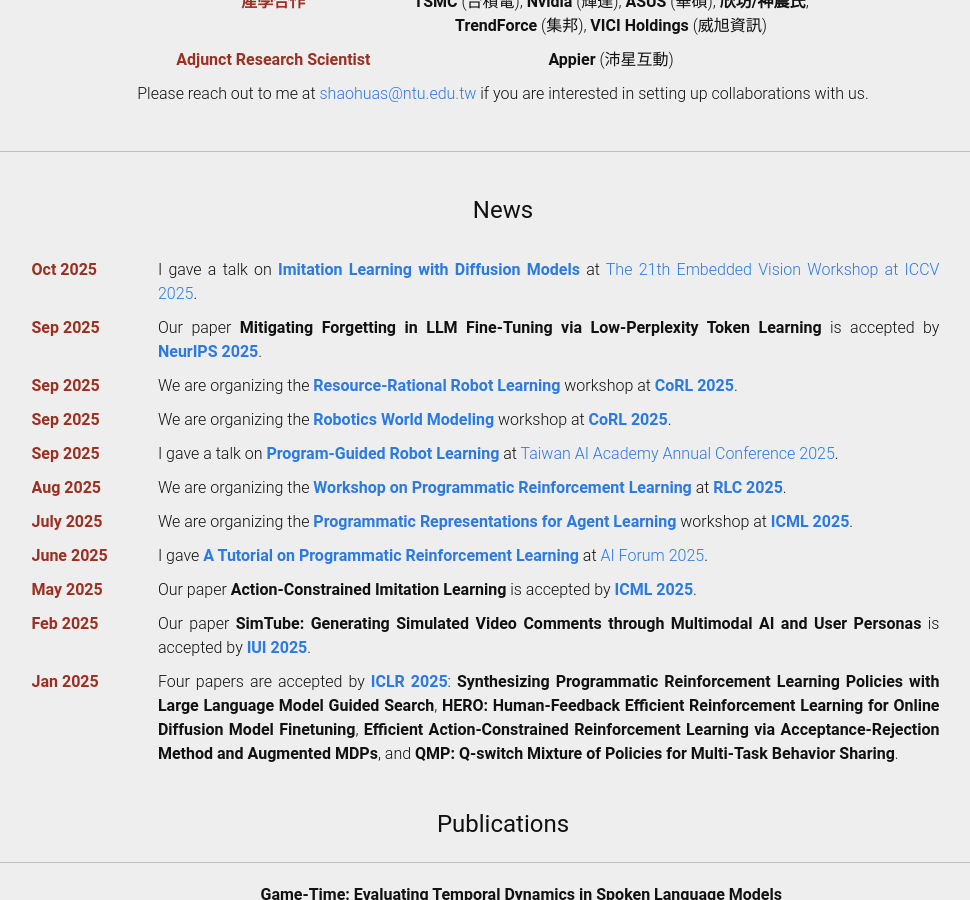
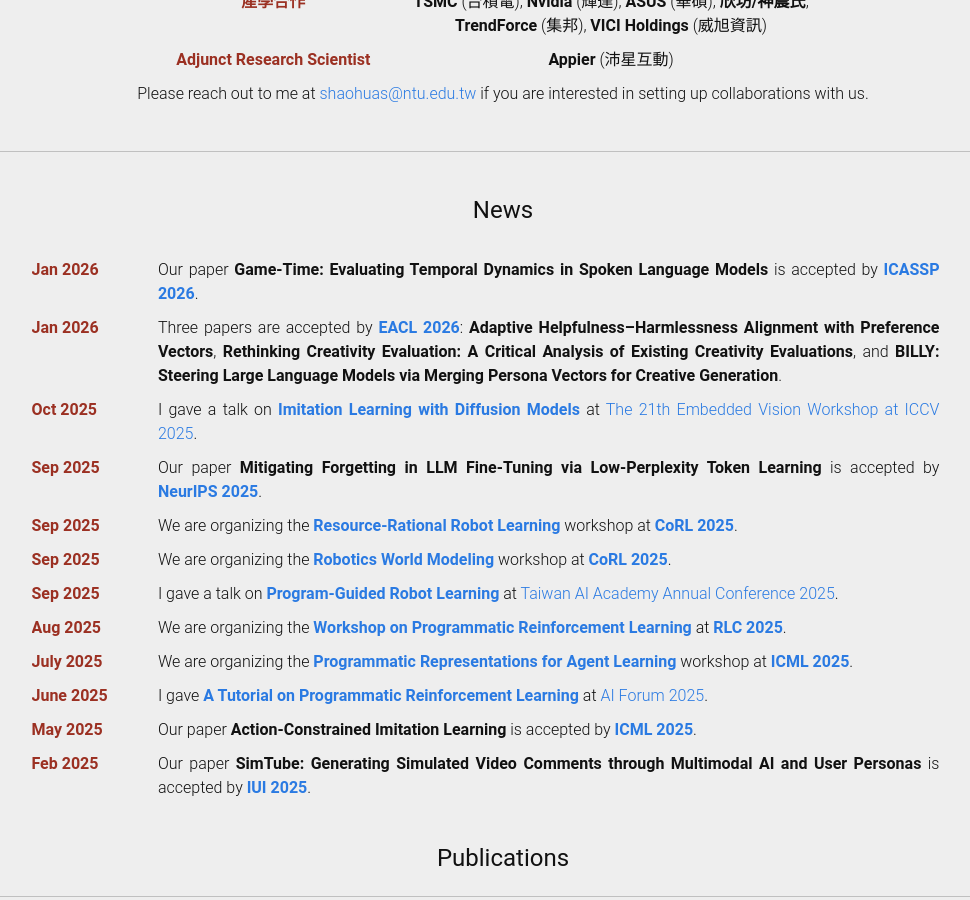
Before and after one commit to shaohua0116/shaohua0116.github.io, a Jekyll site: the page built from index.html, in a window 1280 px wide and 900 px high, scrolled down 815 px. Shown: the whole window, without its empty margins (137-1107 px from the left). Built offline with Jekyll 4.4.1, drawn with Linux system fonts in a browser that asks for light colours; some web fonts are replaced.

Commit message:
news: eacl 2026 & icassp 2026

```diff
--- a/_data/news.yml
+++ b/_data/news.yml
@@ -1,3 +1,7 @@
+- news: 'Our paper <b>Game-Time: Evaluating Temporal Dynamics in Spoken Language Models</b> is accepted by <b><a href="https://2026.ieeeicassp.org/">ICASSP 2026</a></b>.'
+  date: 'Jan 2026'
+- news: 'Three papers are accepted by <b><a href="https://2026.eacl.org/">EACL 2026</a></b>: <b>Adaptive Helpfulness–Harmlessness Alignment with Preference Vectors</b>, <b>Rethinking Creativity Evaluation: A Critical Analysis of Existing Creativity Evaluations</b>, and <b>BILLY: Steering Large Language Models via Merging Persona Vectors for Creative Generation</b>.'
+  date: 'Jan 2026'
 - news: "I gave a talk on <b><a href='https://drive.google.com/file/d/1JvIT_AjlGaFBFYiVx43wseEsZeoYJN7t/view?usp=sharing'>Imitation Learning with Diffusion Models</a></b> at <a href='https://embeddedvisionworkshop.wordpress.com/'>The 21th Embedded Vision Workshop at ICCV 2025</a>."
   date: 'Oct 2025'
 - news: 'Our paper <b>Mitigating Forgetting in LLM Fine-Tuning via Low-Perplexity Token Learning</b> is accepted by <b><a href="https://neurips.cc/">NeurIPS 2025</a></b>.'
@@ -18,8 +22,8 @@
   date: 'May 2025'
 - news: 'Our paper <b>SimTube: Generating Simulated Video Comments through Multimodal AI and User Personas</b> is accepted by <b><a href="https://iui.acm.org/2025/">IUI 2025</a></b>.'
   date: 'Feb 2025'
-- news: 'Four papers are accepted by <b><a href="https://iclr.cc/Conferences/2025/Dates">ICLR 2025</a></b>: <b>Synthesizing Programmatic Reinforcement Learning Policies with Large Language Model Guided Search</b>, <b>HERO: Human-Feedback Efficient Reinforcement Learning for Online Diffusion Model Finetuning</b>, <b>Efficient Action-Constrained Reinforcement Learning via Acceptance-Rejection Method and Augmented MDPs</b>, and <b>QMP: Q-switch Mixture of Policies for Multi-Task Behavior Sharing</b>.'
-  date: 'Jan 2025'
+    ## - news: 'Four papers are accepted by <b><a href="https://iclr.cc/Conferences/2025/Dates">ICLR 2025</a></b>: <b>Synthesizing Programmatic Reinforcement Learning Policies with Large Language Model Guided Search</b>, <b>HERO: Human-Feedback Efficient Reinforcement Learning for Online Diffusion Model Finetuning</b>, <b>Efficient Action-Constrained Reinforcement Learning via Acceptance-Rejection Method and Augmented MDPs</b>, and <b>QMP: Q-switch Mixture of Policies for Multi-Task Behavior Sharing</b>.'
+    ##   date: 'Jan 2025'
     ## - news: "I talked about <b><a href='https://drive.google.com/file/d/1os1Tqo5QTaPSzhxNcchTmoLbdzq9h7O8/view?usp=drive_link'>Diffusion Imitation Learning</a></b> at <a href='https://www.nycu.edu.tw/nycu/ch/index'>National Yang Ming Chiao Tung University</a> (hosted by Prof. <a href='https://pinghsieh.github.io/'>Ping-Chun Hsieh</a>) and <a href='https://nthu-en.site.nthu.edu.tw/'>National Tsing Hua University</a> (hosted by Prof. <a href='https://pinghsieh.github.io'>Yi-Shin Chen</a>)."
     ##   date: 'Dec 2024'
     ## - news: '<a href="https://jungyhuk.github.io/">Xinyun Chen</a>, <a href="https://webdocs.cs.ualberta.ca/~santanad/">Levi Lelis</a> and I organized a tutorial on <b>Generating Programmatic Solutions: Algorithms and Applications of Programmatic Reinforcement Learning and Code Generation</b> at <b><a href="https://neurips.cc/Conferences/2024/Dates">NeurIPS 2024</a></b>. My slide can be found <a href="https://drive.google.com/file/d/10x7KE7w9yU47bToFVC-dKpuP-0lPRbmU/view?usp=drive_link">here</a>.'
```
Also changed, not shown: 1 other file.
